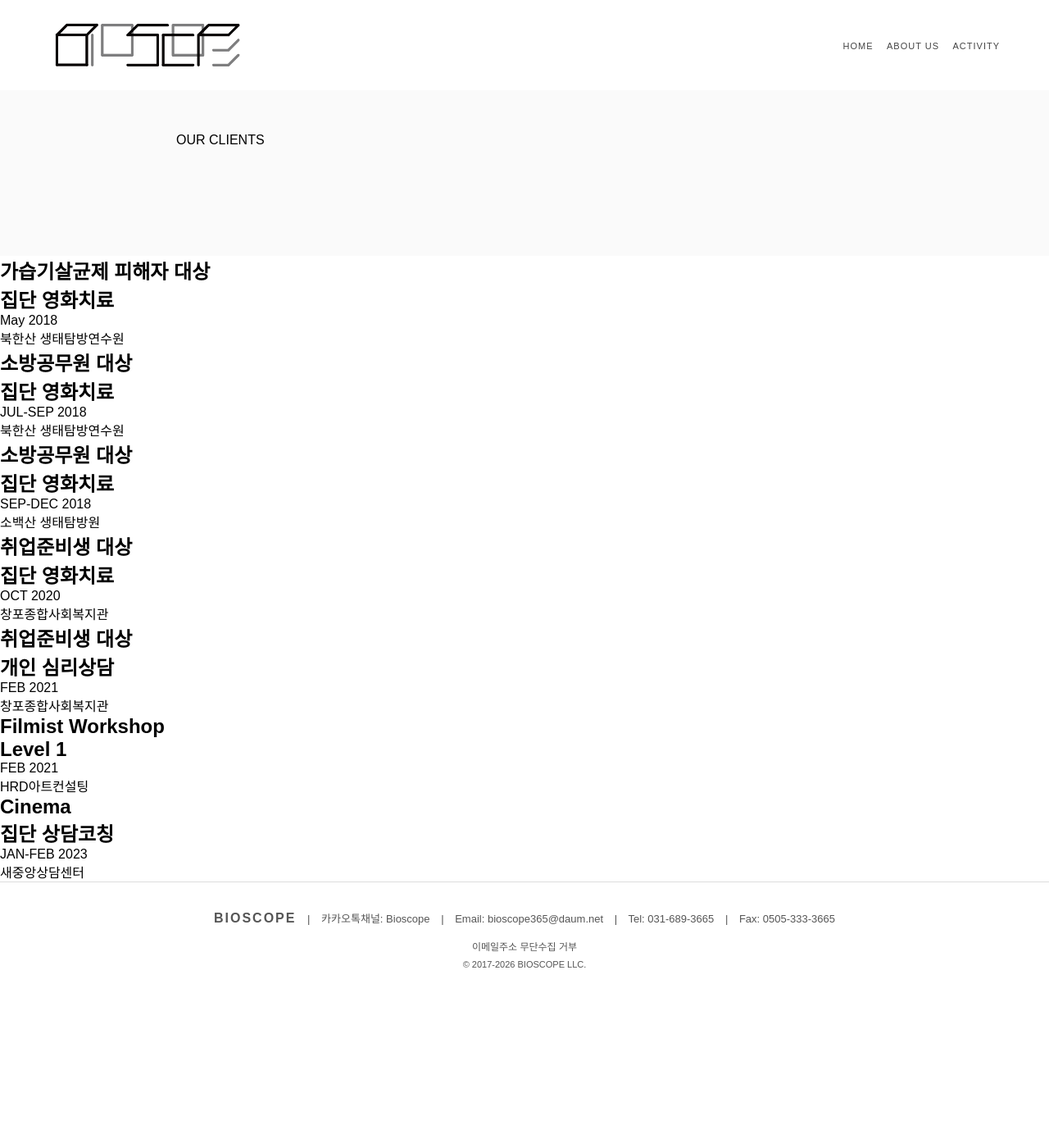
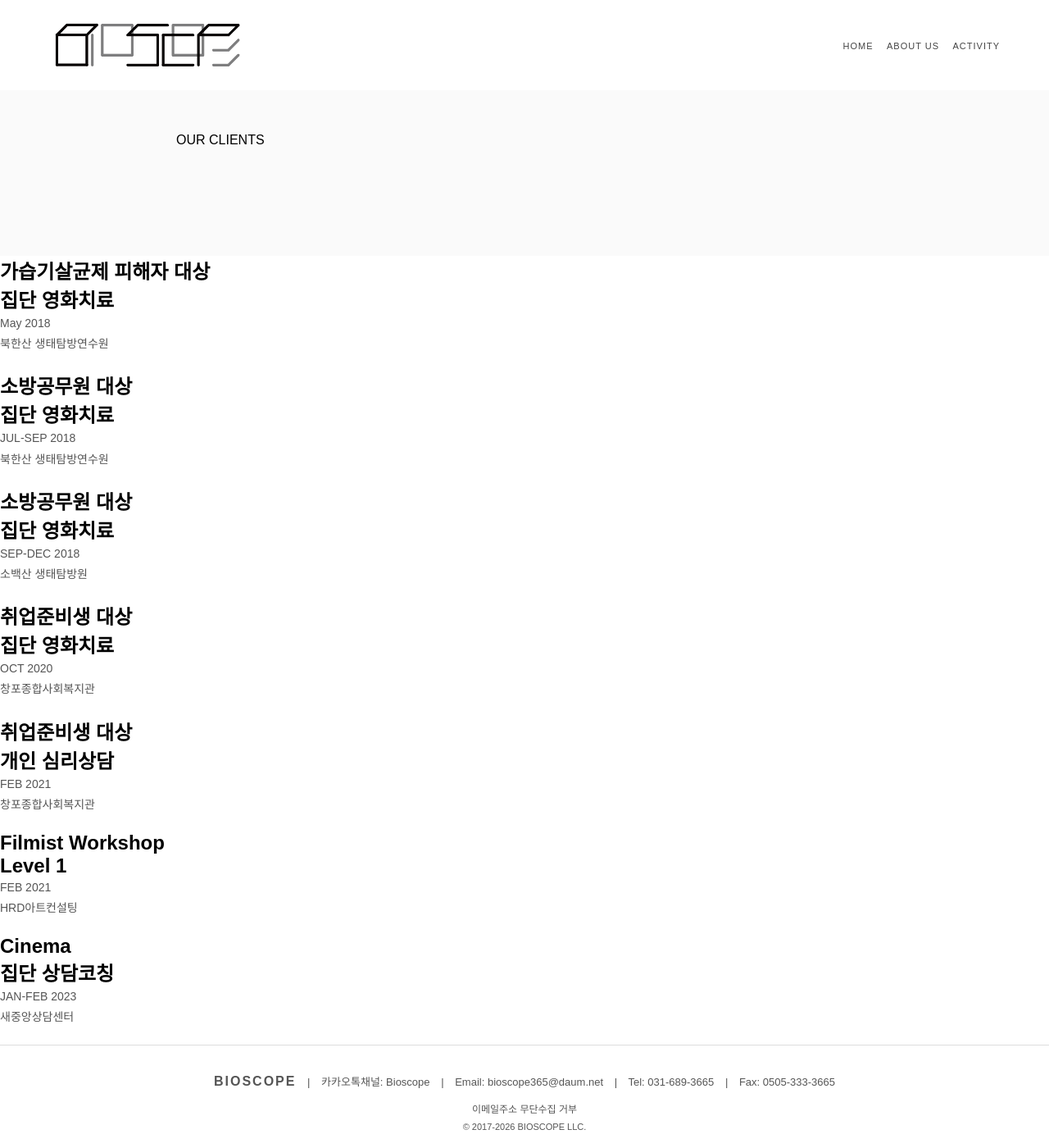
Before and after one commit to bioscope/bioscope, a Jekyll site: the page built from activity.md, in a window 1280 px wide and 1400 px high, scrolled down 163 px. Shown: the whole window at 82% size. Built offline with Jekyll 4.4.1, drawn with Linux system fonts in a browser that asks for light colours; before the commit the page ends 1365 px from its top, so only the background shows below that.

Commit message:
Update style.css

```diff
--- a/assets/css/style.css
+++ b/assets/css/style.css
@@ -125,16 +125,11 @@ nav a {
     background:#f5f5f5;
 }
 
-.activity-page {
-    background:#fafafa;
-}
-
 .profile-section {
     max-width: 900px;
     margin: 100px auto;
     padding: 0 20px;
 }
-
 
 .profile-section h2 {
     text-align: center;
@@ -142,7 +137,6 @@ nav a {
     margin-bottom: 50px;
     letter-spacing: 1px;
 }
-
 
 .profile {
     padding: 30px 0;
@@ -174,6 +168,22 @@ nav a {
     line-height: 2;
 }
 
+
+
+.activity-page {
+    background:#fafafa;
+}
+
+.activity-info {
+    margin-bottom:20px;
+    font-size:14px;
+    line-height:1.8;
+    color:#555;
+}
+
+.activity-info p {
+    margin:0;
+}
 
 .site-footer {
     padding: 30px 20px 20px;
```
